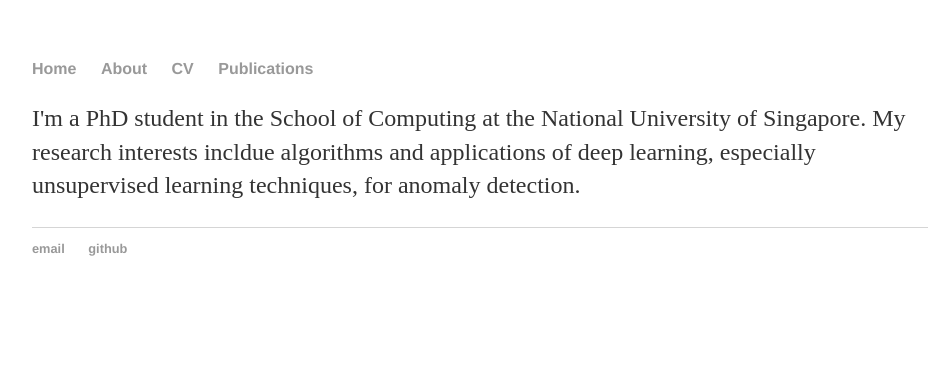
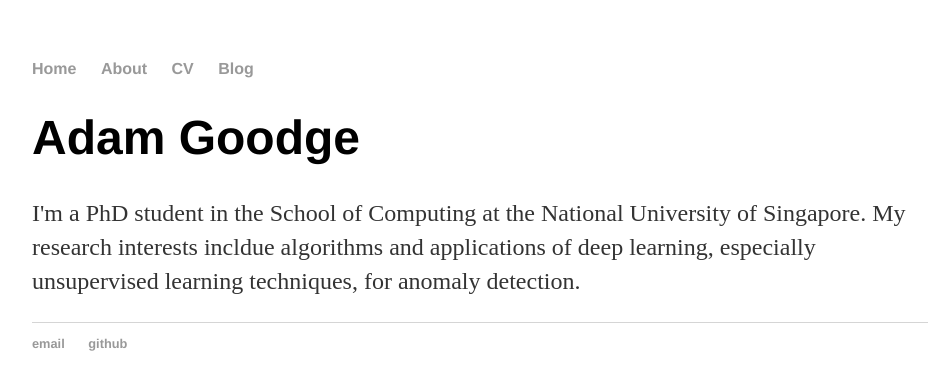
Before and after one commit to agoodge/agoodge.github.io, a Jekyll site: the page built from index.html, in a window 1280 px wide. Shown: the top 390 px of the page, without its empty margins (160-1097 px from the left). Built offline with Jekyll 4.4.1, drawn with Linux system fonts in a browser that asks for light colours.

Commit message:
Update index.html

```diff
--- a/index.html
+++ b/index.html
@@ -1,30 +1,9 @@
-<!DOCTYPE html>
-<html>
-	<head>
-		<title>Adam Goodge</title>
-		<!-- link to main stylesheet -->
-		<link rel="stylesheet" type="text/css" href="/css/main.css">
-	</head>
-	<body>
-		<nav>
-    		<ul>
-        		<li><a href="/">Home</a></li>
-	        	<li><a href="/about">About</a></li>
-        		<li><a href="/cv">CV</a></li>
-        		<li><a href="/blog">Publications</a></li>
-    		</ul>
-		</nav>
-		<div class="container">
-    		<div class="blurb">
-				<p>I'm a PhD student in the School of Computing at the National University of Singapore. My research interests incldue algorithms and applications of deep learning,
+---
+layout: default
+title: Adam Goodge
+---
+<div class="blurb">
+	<h1>Adam Goodge</h1>
+	<p>I'm a PhD student in the School of Computing at the National University of Singapore. My research interests incldue algorithms and applications of deep learning,
           especially unsupervised learning techniques, for anomaly detection. </a></p>
-    		</div><!-- /.blurb -->
-		</div><!-- /.container -->
-		<footer>
-    		<ul>
-        		<li><a href="mailto:adam.goodge@u.nus.edu">email</a></li>
-        		<li><a href="https://github.com/agoodge">github</a></li>
-			</ul>
-		</footer>
-	</body>
-</html>
+</div><!-- /.blurb -->
```
